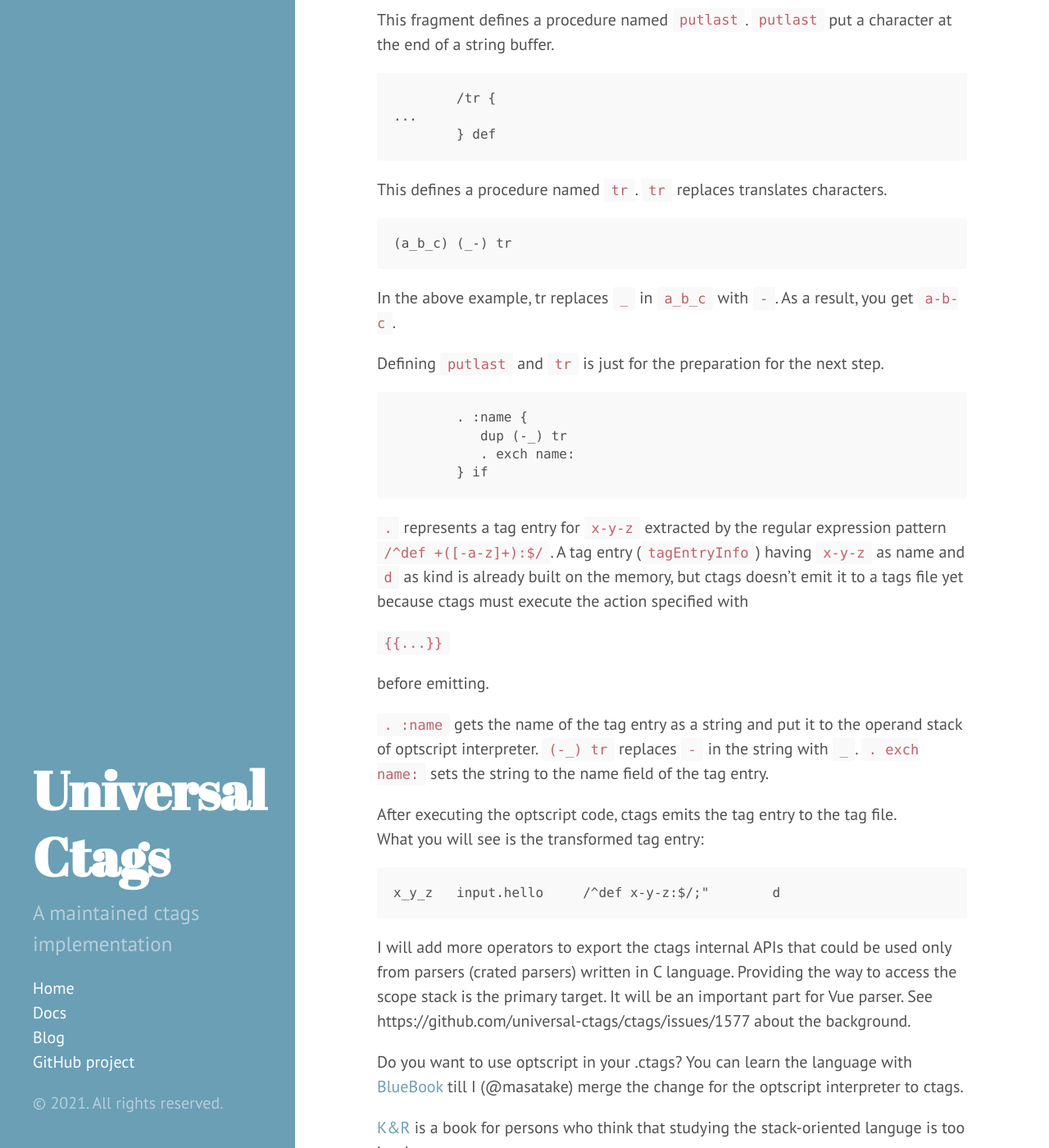
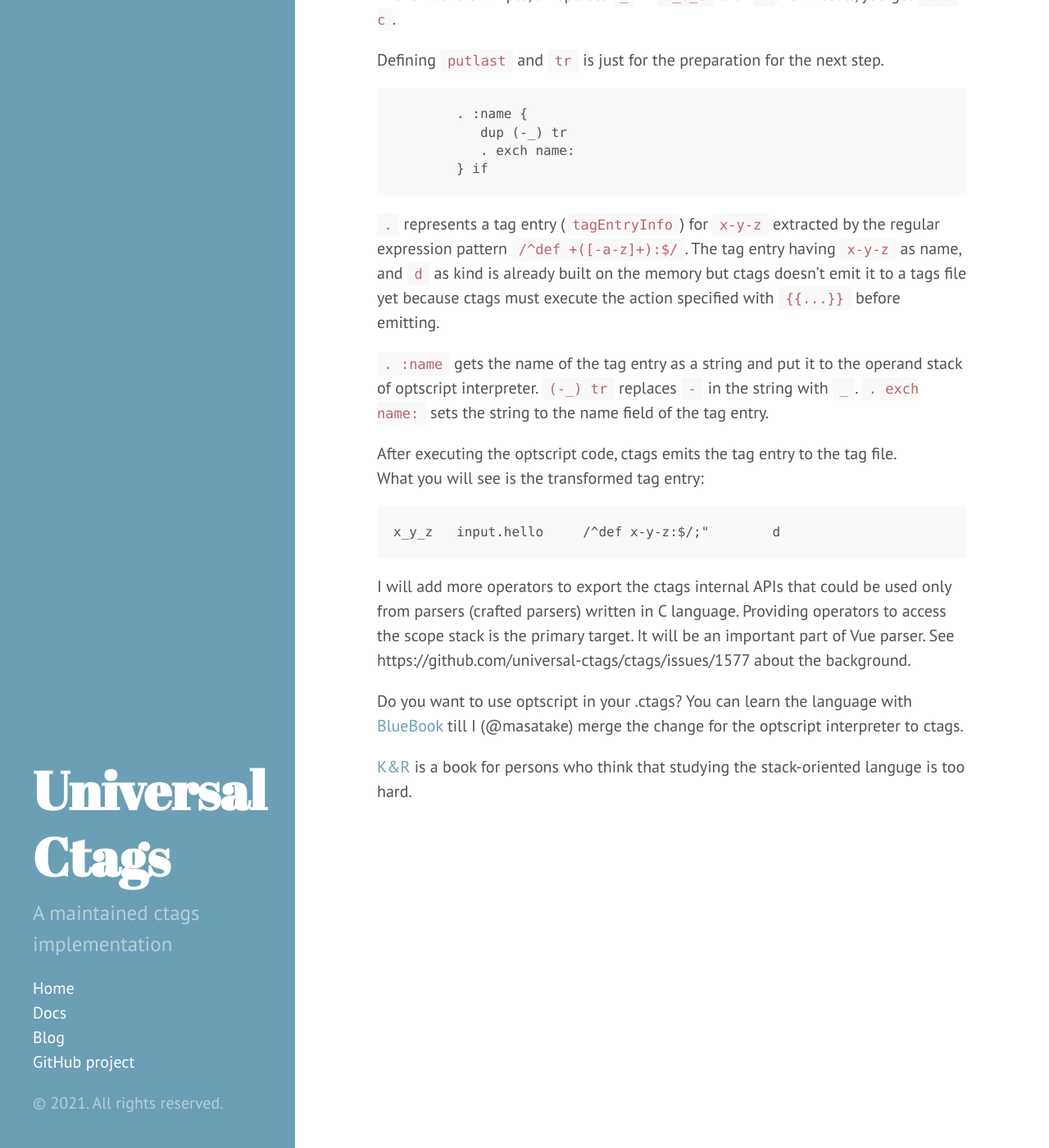
Before and after one commit to universal-ctags/universal-ctags.github.io, a Jekyll site: the page built from _posts/2021-01-05-optscript.md, in a window 1280 px wide and 1400 px high, scrolled down 2429 px. Shown: the whole window at 82% size. Built offline with Jekyll 4.4.1, drawn with Linux system fonts in a browser that asks for light colours.

Commit message:
fixup!: New blog post: optscript
Fix typos and usage of {% raw %}/{% endraw %}.

````diff
--- a/_posts/2021-01-05-optscript.md
+++ b/_posts/2021-01-05-optscript.md
@@ -16,14 +16,7 @@
 You can use optscript to add extra actions to `--regex-<LANG>=`
 option by putting optscript code at the end of the option. You
 must wrap the code with
-{% raw %}
-`{{`
-{% endraw %}
-and
-{% raw %}
-`}}`
-{% endraw %}
-.
+{% raw %}`{{`{% endraw %} and {% raw %}`}}`{% endraw %}.
 
 Let's see an example.
 
@@ -85,14 +78,7 @@
 The code written in optscript does this transformation.
 
 Let's look the code between
-{% raw %}
-`--regex-hello=/^def +([-a-z]+):$/\1/d/{{`
-{% endraw %}
-and
-{% raw %}
-`}}`
-{% endraw %}
-.
+{% raw %}`--regex-hello=/^def +([-a-z]+):$/\1/d/{{`{% endraw %} and {% raw %}`}}`{% endraw %}.
 
 {% raw %}
 ```
@@ -106,7 +92,7 @@
 {% raw %}
 ```
 	/tr {
-...
+     ...
 	} def
 ```
 {% endraw %}
@@ -133,16 +119,11 @@
 ```
 {% endraw %}
 
-`.` represents a tag entry for `x-y-z` extracted by the
-regular expression pattern `/^def +([-a-z]+):$/`.  A tag entry
-(`tagEntryInfo`) having `x-y-z` as name and `d` as kind is already
-built on the memory, but ctags doesn't emit it to a tags file yet because
-ctags must execute the action specified with
-{% raw %}
-`{{...}}`
-{% endraw %}
-before
-emitting.
+`.` represents a tag entry (`tagEntryInfo`) for `x-y-z` extracted by the
+regular expression pattern `/^def +([-a-z]+):$/`. The tag entry
+having `x-y-z` as name, and `d` as kind is already
+built on the memory but ctags doesn't emit it to a tags file yet because
+ctags must execute the action specified with {% raw %}`{{...}}`{% endraw %} before emitting.
 
 `. :name` gets the name of the tag entry as a string and
 put it to the operand stack of optscript interpreter.
@@ -157,9 +138,9 @@
 ```
 
 I will add more operators to export the ctags internal APIs that could
-be used only from parsers (crated parsers) written in C language.
-Providing the way to access the scope stack is the primary target. It will
-be an important part for Vue parser.
+be used only from parsers (crafted parsers) written in C language.
+Providing operators to access the scope stack is the primary target. It will
+be an important part of Vue parser.
 See https://github.com/universal-ctags/ctags/issues/1577 about the background.
 
 Do you want to use optscript in your .ctags?  You can learn the language with
````
